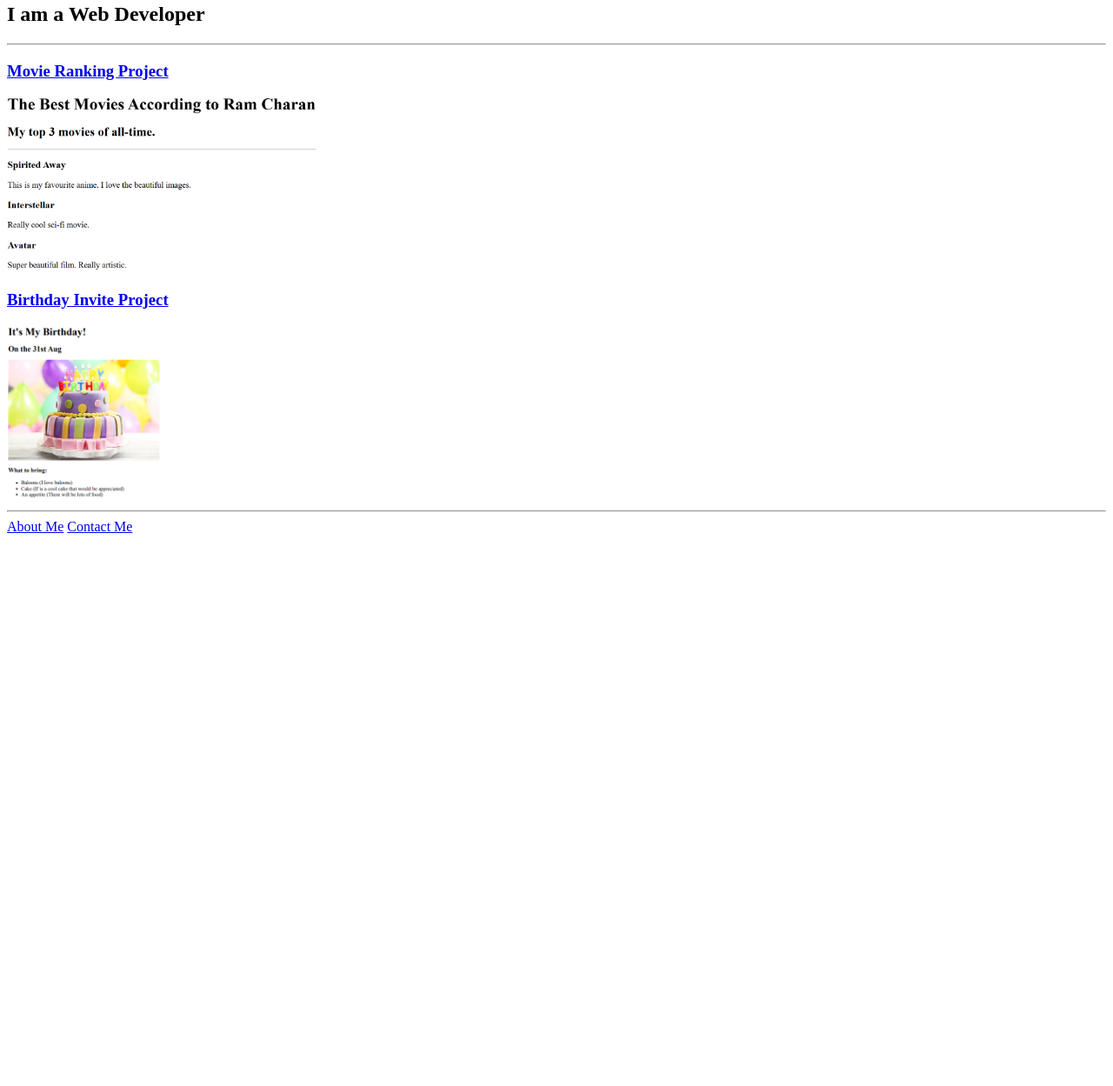
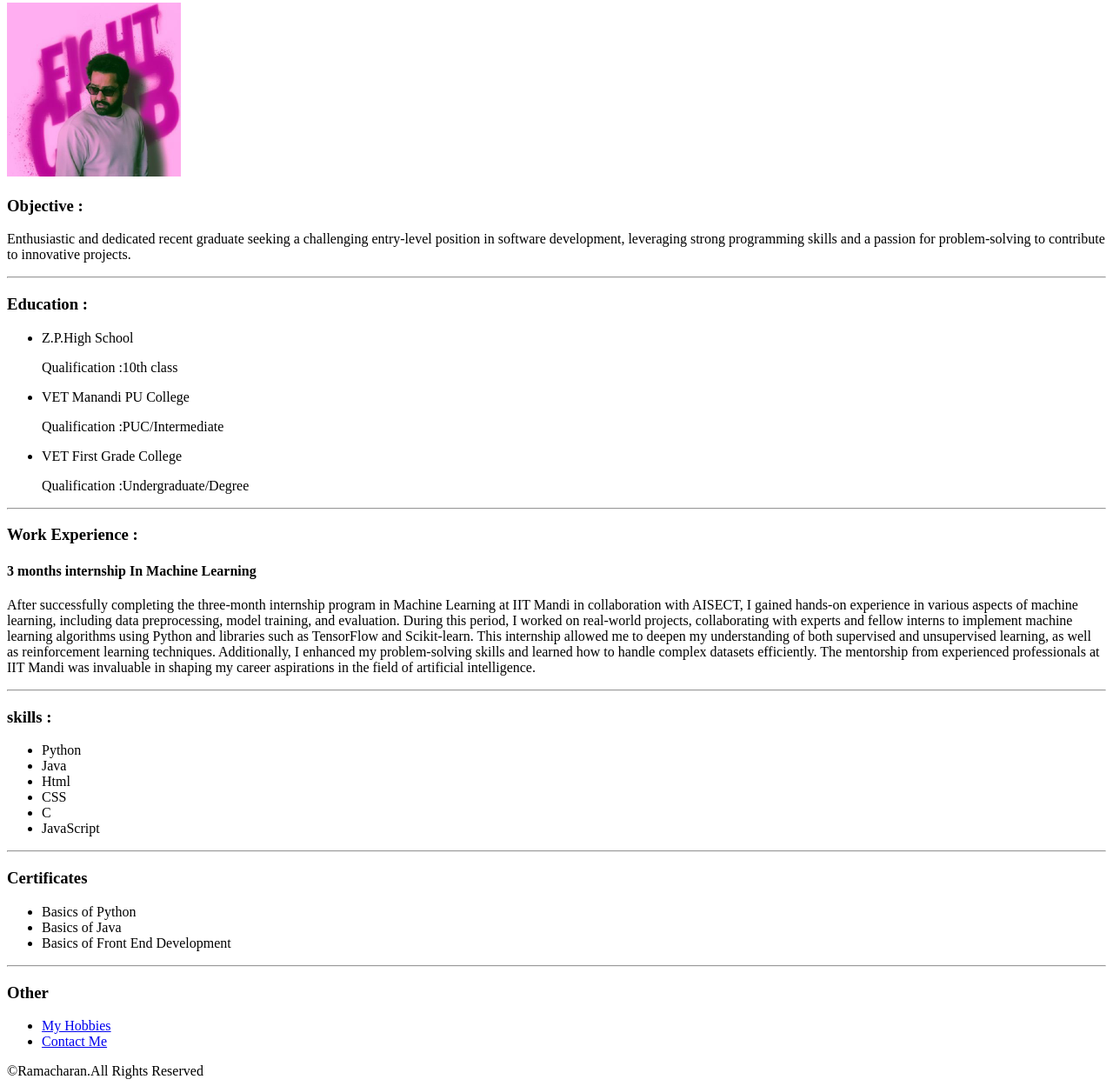
Before and after one commit to Ram7b/html-portfolio, a plain HTML site: page index.html in a window 1280 px wide. Shown: the part 77-1326 px from the top of the page at 87% size. Before the commit the page ends 800 px from the top, so only its background shows below. Drawn offline with Linux system fonts and the light colour scheme.

Commit message:
Add files via upload

```diff
--- a/index.html
+++ b/index.html
@@ -1,20 +1,51 @@
-
 <!DOCTYPE html>
-<html>
-  <head>
+<html lang="en">
+<head>
     <meta charset="UTF-8">
-    <title>RAM's Portfolio</title>
-  </head>
- <body>
-    <h1>Ram Charan's Portfolio</h1>
-    <h2>I am a Web Developer</h2><hr />
-
-    <h3><a href="./public/movie-ranking.html">Movie Ranking Project</a></h3>
-    <img src="./assets/images/MYmovies.png" height="200" alt="my favourite movies project"/>
-    <br />
-    <h3><a href="./public/birthday-invite.html">Birthday Invite Project</a><br /></h3>
-    <img src="./assets/images/mybirthday.png"height="200"/><hr />
-    <a href="./public/about.html">About Me</a>
-    <a href="./public/contact.html">Contact Me</a>
- </body>
+    <title>My Resume</title>
+</head>
+<body>
+    <h1>Boya Ramacharan</h1>
+    <img src="./images/20240803_233800.jpg" height="200">
+    <h3>Objective :</h3>
+    <p>Enthusiastic and dedicated recent graduate seeking a challenging entry-level position in software development, leveraging strong programming skills and a passion for problem-solving to contribute to innovative projects.</p>
+    <hr />
+    <h3>Education :</h3>
+    <ul>
+        <p><li>Z.P.High School</li>
+        <p>Qualification :10th class</p>
+        <li>VET Manandi PU College</li>
+        <p>Qualification :PUC/Intermediate</p>
+        <li>VET First Grade College</li>
+        <p>Qualification :Undergraduate/Degree</p>
+    </ul>
+    <hr />
+    <h3>Work Experience :</h3>
+    <h4>3 months internship In Machine Learning </h4>
+    <p>After successfully completing the three-month internship program in Machine Learning at IIT Mandi in collaboration with AISECT, I gained hands-on experience in various aspects of machine learning, including data preprocessing, model training, and evaluation. During this period, I worked on real-world projects, collaborating with experts and fellow interns to implement machine learning algorithms using Python and libraries such as TensorFlow and Scikit-learn. This internship allowed me to deepen my understanding of both supervised and unsupervised learning, as well as reinforcement learning techniques. Additionally, I enhanced my problem-solving skills and learned how to handle complex datasets efficiently. The mentorship from experienced professionals at IIT Mandi was invaluable in shaping my career aspirations in the field of artificial intelligence.</p>
+    <hr />
+    <h3>skills :</h3>
+    <ul>
+        <li>Python</li>
+        <li>Java</li>
+        <li>Html</li>
+        <li>CSS</li>
+        <li>C</li>
+        <li>JavaScript</li>
+    </ul>
+    <hr />
+    <h3>Certificates</h3>
+    <ul>
+        <li>Basics of Python</li>
+        <li>Basics of Java</li>
+        <li>Basics of Front End Development</li>
+    </ul>
+    <hr />
+    <h3>Other</h3>
+    <ul>
+       <li><a href="hobbies.html">My Hobbies</a></li>
+        <li><a href="./contact.html">Contact Me</a></li>
+    </ul>
+    <footer>&copy;Ramacharan.All Rights Reserved</footer>
+</body>
 </html>
```
Also changed, not shown: contact.html (added, +14 -0 lines), hobbies.html (added, +16 -0 lines), images/20240803_233800.jpg (added).
